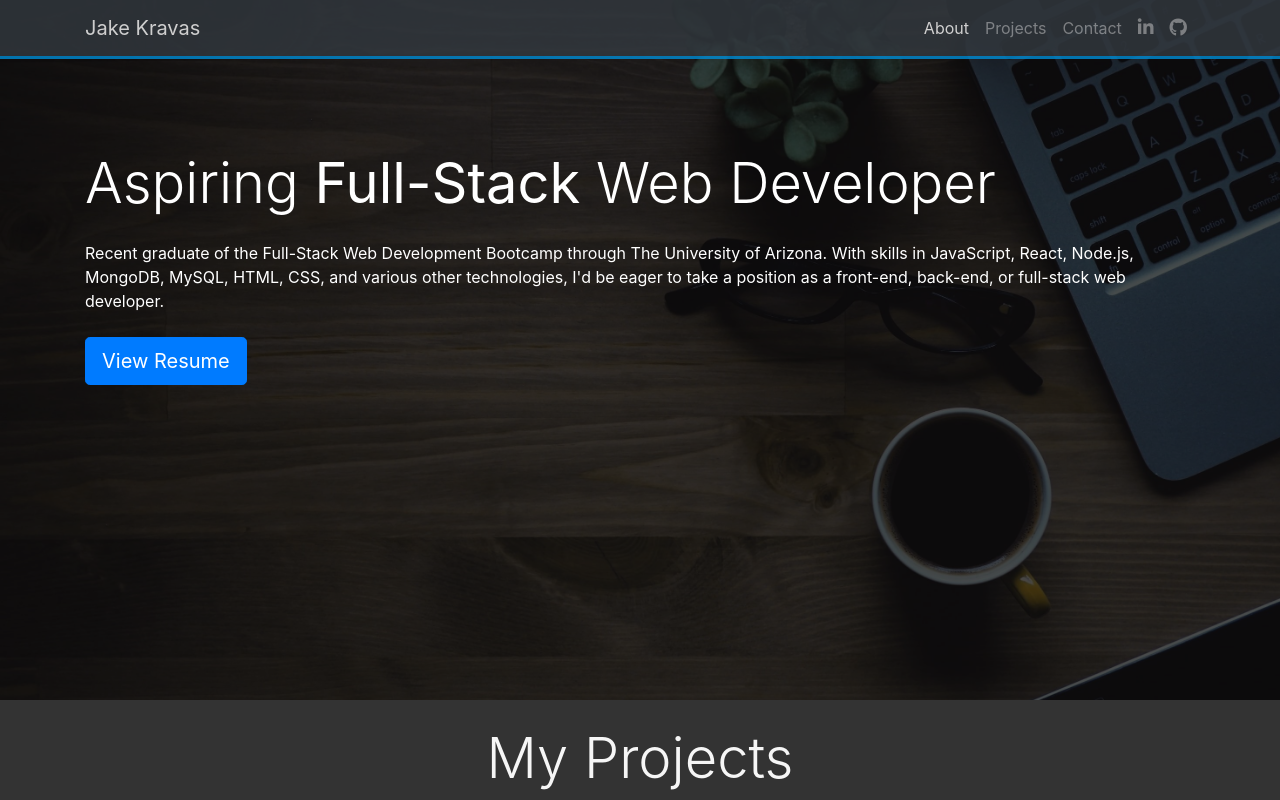
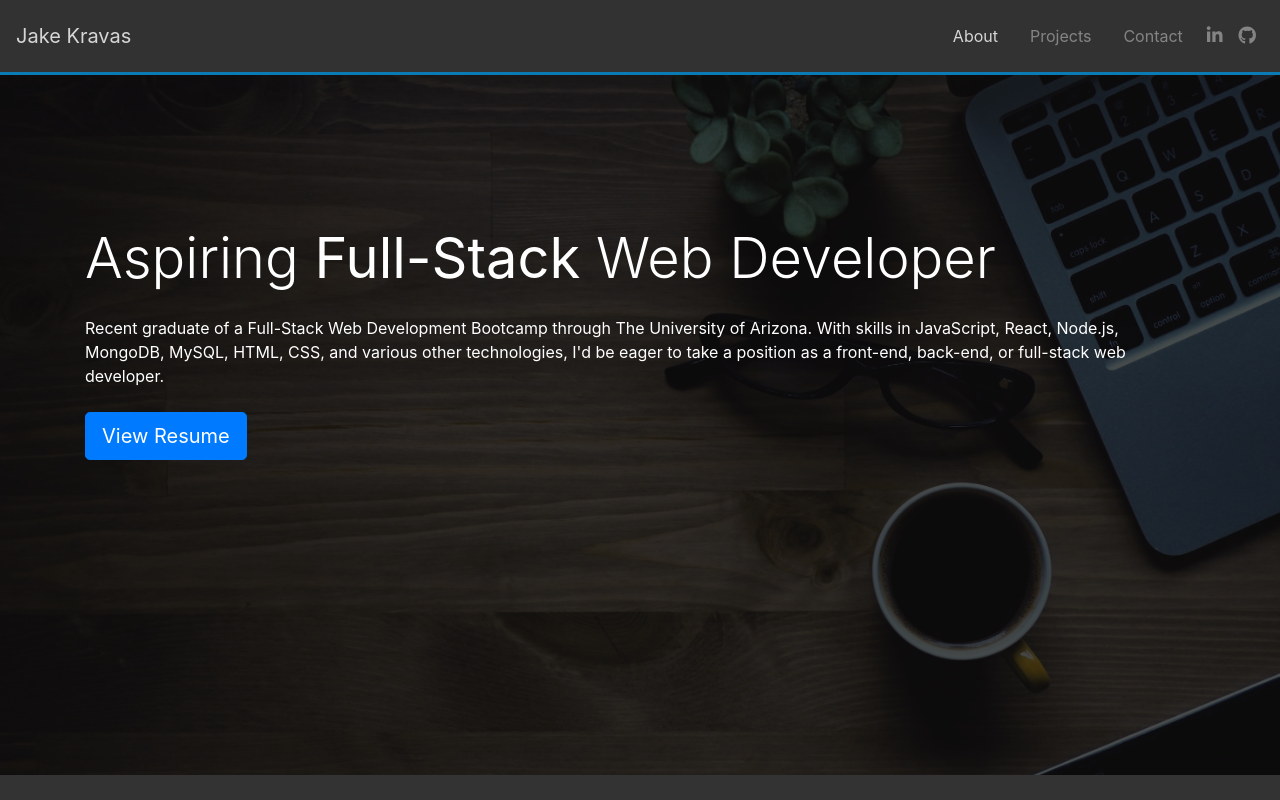
Before and after one commit to jakekravas/react-portfolio-deploy, a React (Create React App) app: page / in a window 1280 px wide. Shown: the top 800 px of the page. Built offline with nearby package versions, Linux system fonts and the light colour scheme.

Commit message:
implemented responsive navbar

```diff
--- a/package.json
+++ b/package.json
@@ -6,7 +6,9 @@
     "@testing-library/jest-dom": "^4.2.4",
     "@testing-library/react": "^9.5.0",
     "@testing-library/user-event": "^7.2.1",
+    "bootstrap": "^4.4.1",
     "react": "^16.13.1",
+    "react-bootstrap": "^1.0.1",
     "react-dom": "^16.13.1",
     "react-router-dom": "^5.1.2",
     "react-scripts": "3.4.1",
--- a/src/components/About.js
+++ b/src/components/About.js
@@ -8,7 +8,7 @@ const About = () => {
           <div className="row">
             <div className="col text-white">
               <h1 className="display-4">Aspiring <strong>Full-Stack</strong> Web Developer</h1>
-              <div className="p4 my-4">Recent graduate of the Full-Stack Web Development Bootcamp through The University of Arizona. With skills in JavaScript, React, Node.js, MongoDB, MySQL, HTML, CSS, and various other technologies, I'd be eager to take a position as a front-end, back-end, or full-stack web developer.</div>
+              <div className="p4 my-4">Recent graduate of a Full-Stack Web Development Bootcamp through The University of Arizona. With skills in JavaScript, React, Node.js, MongoDB, MySQL, HTML, CSS, and various other technologies, I'd be eager to take a position as a front-end, back-end, or full-stack web developer.</div>
               <a href="https://drive.google.com/file/d/18aYq5meM-k9zd2mJh8bRZqH34-bKrWFe/view?usp=sharing" rel="noopener noreferrer" target="_blank" className="btn btn-primary btn-lg mr-2 ss">View Resume</a>
             </div>
           </div>
--- a/src/components/Navbar.js
+++ b/src/components/Navbar.js
@@ -1,25 +1,18 @@
 import React from 'react';
-import { Link, DirectLink, Element, Events, animateScroll as scroll, scrollSpy, scroller } from 'react-scroll';
+import * as ReactBootStrap from "react-bootstrap";
+import { Link, animateScroll as scroll, scrollSpy, scroller } from 'react-scroll';
 
 const Navbar = () => {
   return (
-    <nav id="nav-main" className="navbar navbar-expand-sm navbar-dark bg-dark fixed-top">
-      <div className="container">
-        <Link
-          activeClass="active"
-          className="navbar-brand ss"
-          to="about-section"
-          spy={true}
-          smooth={true}
-          offset={-200}
-          duration= {1000}
-        >
+    <ReactBootStrap.Navbar id="header" collapseOnSelect expand="lg" variant="dark">
+      <ReactBootStrap.Navbar.Brand href="#/">
         Jake Kravas
-        </Link>
-        <button className="navbar-toggler collapsed" data-toggle="collapse" data-target="#navbarNav" aria-expanded="false"><span className="navbar-toggler-icon"></span></button>
-        <div className="navbar-collapse collapse" id="navbarNav">
-          <ul className="navbar-nav ml-auto">
-            <li className="nav-item">
+      </ReactBootStrap.Navbar.Brand>
+      <ReactBootStrap.Navbar.Toggle aria-controls="responsive-navbar-nav" />
+      <ReactBootStrap.Navbar.Collapse id="responsive-navbar-nav">
+        <ReactBootStrap.Nav className="ml-auto">
+          <div className="link-container">
+            <ReactBootStrap.Nav.Link>
               <Link
                 activeClass="active"
                 className="nav-link ss"
@@ -31,8 +24,10 @@ const Navbar = () => {
               >
                 About
               </Link>
-            </li>
-            <li className="nav-item">
+            </ReactBootStrap.Nav.Link>
+          </div>
+          <div className="link-container">
+            <ReactBootStrap.Nav.Link>
               <Link
                 activeClass="active"
                 className="nav-link ss"
@@ -44,8 +39,10 @@ const Navbar = () => {
               >
                 Projects
               </Link>
-            </li>
-            <li className="nav-item">
+            </ReactBootStrap.Nav.Link>
+          </div>
+          <div className="link-container">
+            <ReactBootStrap.Nav.Link>
             <Link
               activeClass="active"
               className="nav-link ss"
@@ -57,18 +54,85 @@ const Navbar = () => {
             >
               Contact
             </Link>
-            </li>
-            <li className="nav-item">
+            </ReactBootStrap.Nav.Link>
+          </div>
+          <div className="link-container">
               <a href="https://www.linkedin.com/in/jake-kravas-80b02719b/" target="_blank" rel="noopener noreferrer" className="nav-link"><i className="fab fa-linkedin-in sm-link"/></a>
-            </li>
-            <li className="nav-item">
+          </div>
+          <div className="link-container">
               <a href="https://github.com/jakekravas" rel="noopener noreferrer" target="_blank" className="nav-link"><i className="fab fa-github sm-link"/></a>
-            </li>
-          </ul>
           </div>
-      </div>
-    </nav>
+        </ReactBootStrap.Nav>
+      </ReactBootStrap.Navbar.Collapse>
+    </ReactBootStrap.Navbar>
   )
+  // return (
+    // <nav id="nav-main" className="navbar navbar-expand-sm navbar-dark bg-dark fixed-top">
+    //   <div className="container">
+    //     <Link
+    //       activeClass="active"
+    //       className="navbar-brand ss"
+    //       to="about-section"
+    //       spy={true}
+    //       smooth={true}
+    //       offset={-200}
+    //       duration= {1000}
+    //     >
+    //       Jake Kravas
+    //     </Link>
+    //     <button className="navbar-toggler collapsed" data-toggle="collapse" data-target="#navbarNav" aria-expanded="false"><span className="navbar-toggler-icon"></span></button>
+    //     <div className="navbar-collapse collapse" id="navbarNav">
+    //       <ul className="navbar-nav ml-auto">
+    //         <li className="nav-item">
+    //           <Link
+    //             activeClass="active"
+    //             className="nav-link ss"
+    //             to="about-section"
+    //             spy={true}
+    //             smooth={true}
+    //             offset={-200}
+    //             duration= {1000}
+    //           >
+    //             About
+    //           </Link>
+    //         </li>
+    //         <li className="nav-item">
+    //           <Link
+    //             activeClass="active"
+    //             className="nav-link ss"
+    //             to="projects-sectionT"
+    //             spy={true}
+    //             smooth={true}
+    //             offset={-45}
+    //             duration= {700}
+    //           >
+    //             Projects
+    //           </Link>
+    //         </li>
+    //         <li className="nav-item">
+    //           <Link
+    //             activeClass="active"
+    //             className="nav-link ss"
+    //             to="contact-section"
+    //             spy={true}
+    //             smooth={true}
+    //             offset={0}
+    //             duration= {1000}
+    //           >
+    //             Contact
+    //           </Link>
+    //         </li>
+    //         <li className="nav-item">
+    //           <a href="https://www.linkedin.com/in/jake-kravas-80b02719b/" target="_blank" rel="noopener noreferrer" className="nav-link"><i className="fab fa-linkedin-in sm-link"/></a>
+    //         </li>
+    //         <li className="nav-item">
+    //           <a href="https://github.com/jakekravas" rel="noopener noreferrer" target="_blank" className="nav-link"><i className="fab fa-github sm-link"/></a>
+    //         </li>
+    //       </ul>
+    //     </div>
+    //   </div>
+    // </nav>
+  // )
 }
 
 export default Navbar;
--- a/src/style.css
+++ b/src/style.css
@@ -1,6 +1,21 @@
 body {
   /* background: #333; */
   background: #333;
+}
+
+#header{
+  position: sticky;
+  top: 0;
+  background-color: #333;
+  /* opacity: .8; */
+  z-index: 10;
+  border-bottom: 3px solid #008ed6;
+  /* height: 700px; */
+}
+
+.link-container{
+  display: flex;
+  align-items: center;
 }
 
 .sm-link{
@@ -124,3 +139,10 @@ body {
 .card-link{
   color: #ebebeb;
 }
+
+@media screen and (max-width: 995px) {
+  .link-container{
+    display: flex;
+    justify-content: center;
+  }
+}
```
Also changed, not shown: 1 other file (tests, documents, lock files or other folders). Lines whose indentation alone changed are shown as unchanged.
